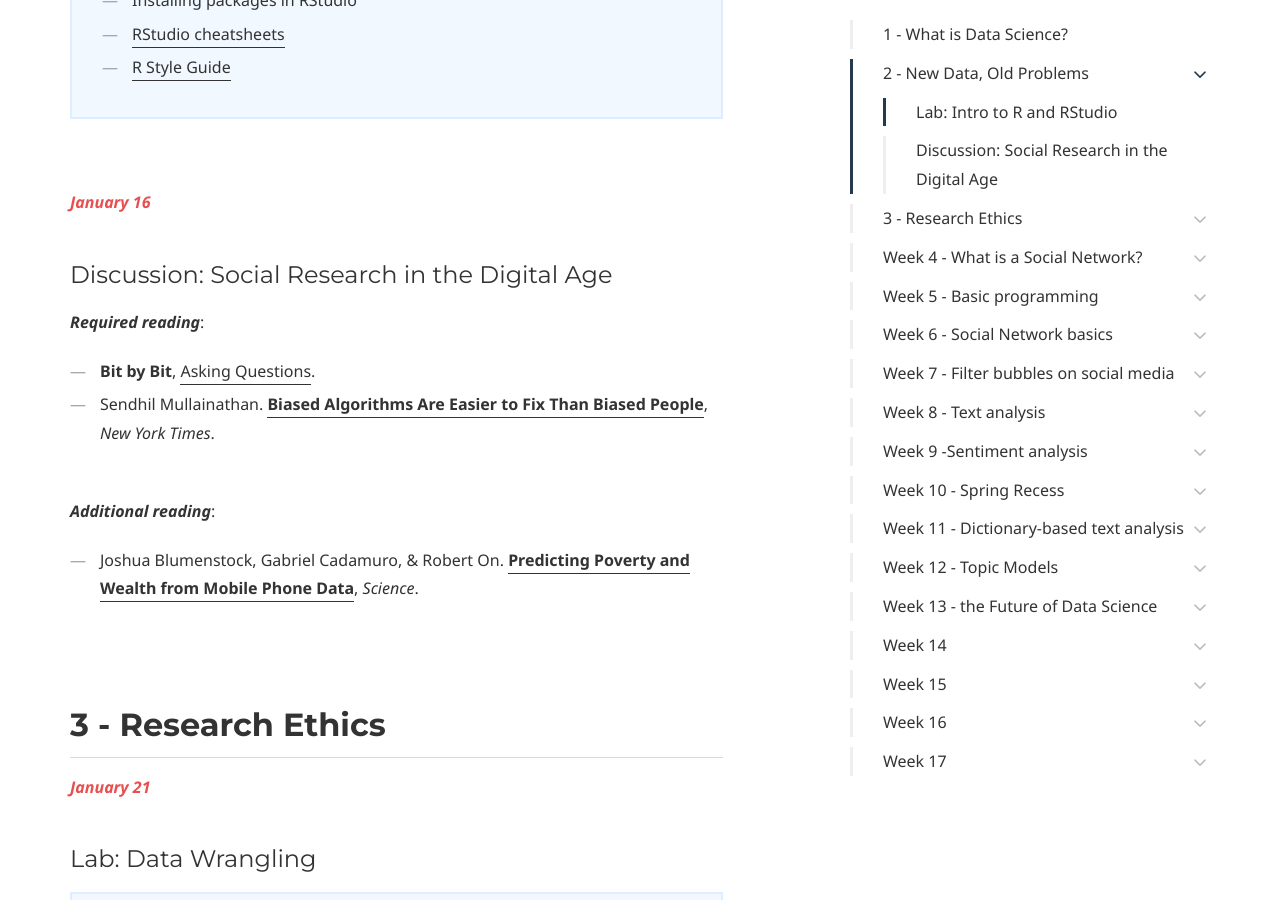
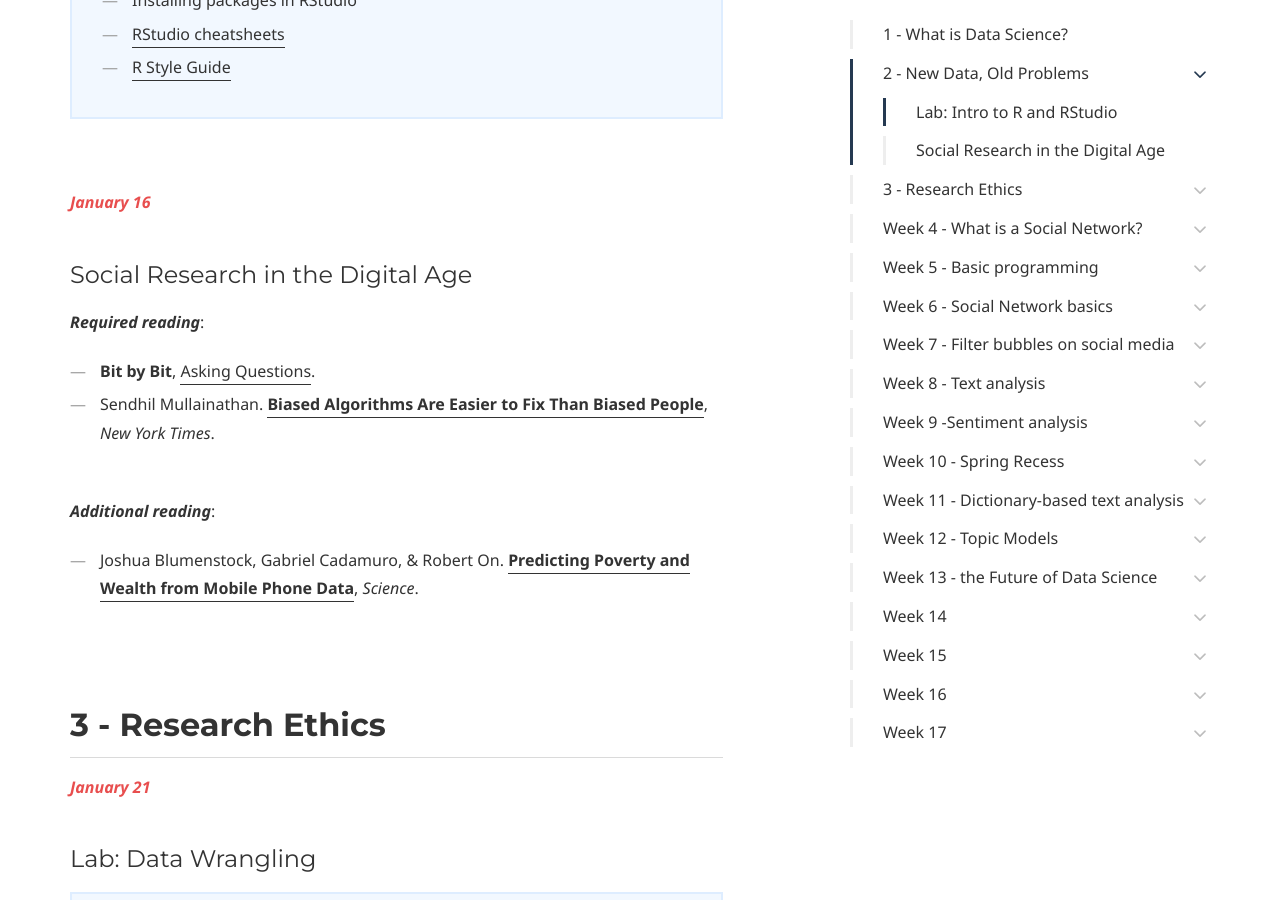
Before and after one commit to dssoc/dssoc.github.io, a Jekyll site: the page built from schedule.md, in a window 1280 px wide and 900 px high, scrolled down 1647 px. Built offline with Jekyll 4.4.1, drawn with Linux system fonts in a browser that asks for light colours; some web fonts are replaced; some of the changed text lies outside the part shown.

Commit message:
update schedule

```diff
--- a/schedule.md
+++ b/schedule.md
@@ -21,7 +21,7 @@
 ---
 
 ## 1 - What is Data Science?
-<b><i><font color="#E84E4E">January 9 - Discussion </font></i></b>
+<b><i><font color="#E84E4E">January 9</font></i></b>
 
 ***Required reading***:
 - **Bit by Bit**, [Introduction](https://www.bitbybitbook.com/en/1st-ed/introduction/) & [Observing Behavior](https://www.bitbybitbook.com/en/1st-ed/observing-behavior/)
@@ -57,7 +57,7 @@
 <br/>
 
 <b><i><font color="#E84E4E">January 16</font></i></b>
-#### Discussion: Social Research in the Digital Age
+#### Social Research in the Digital Age
 
 ***Required reading***:
 - **Bit by Bit**, [Asking Questions](https://www.bitbybitbook.com/en/1st-ed/asking-questions/).
```
